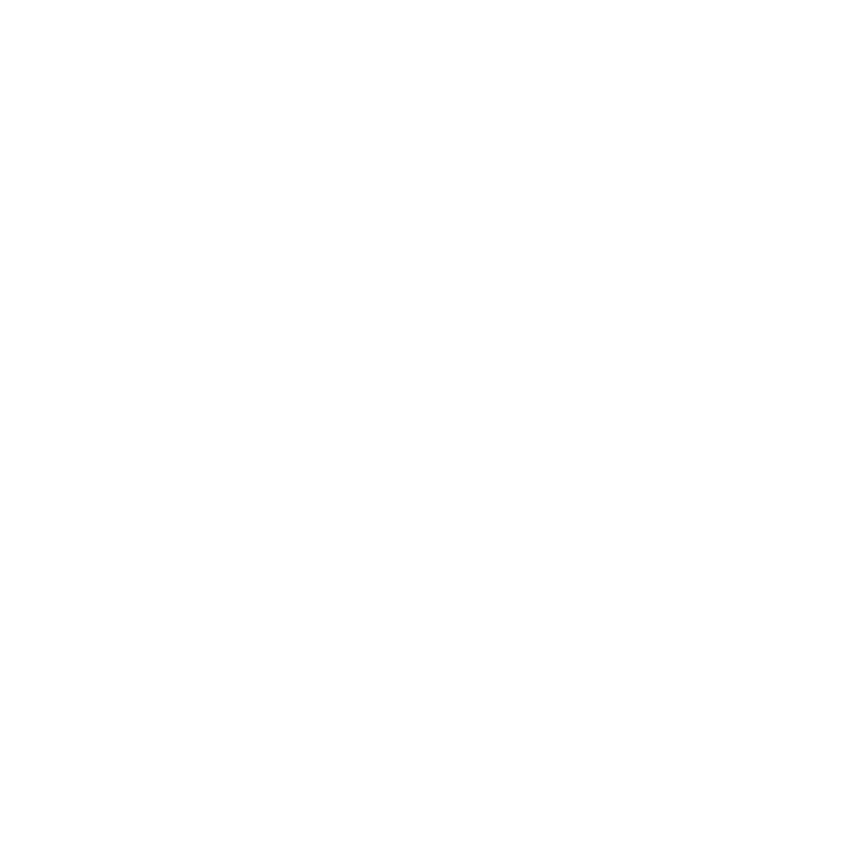
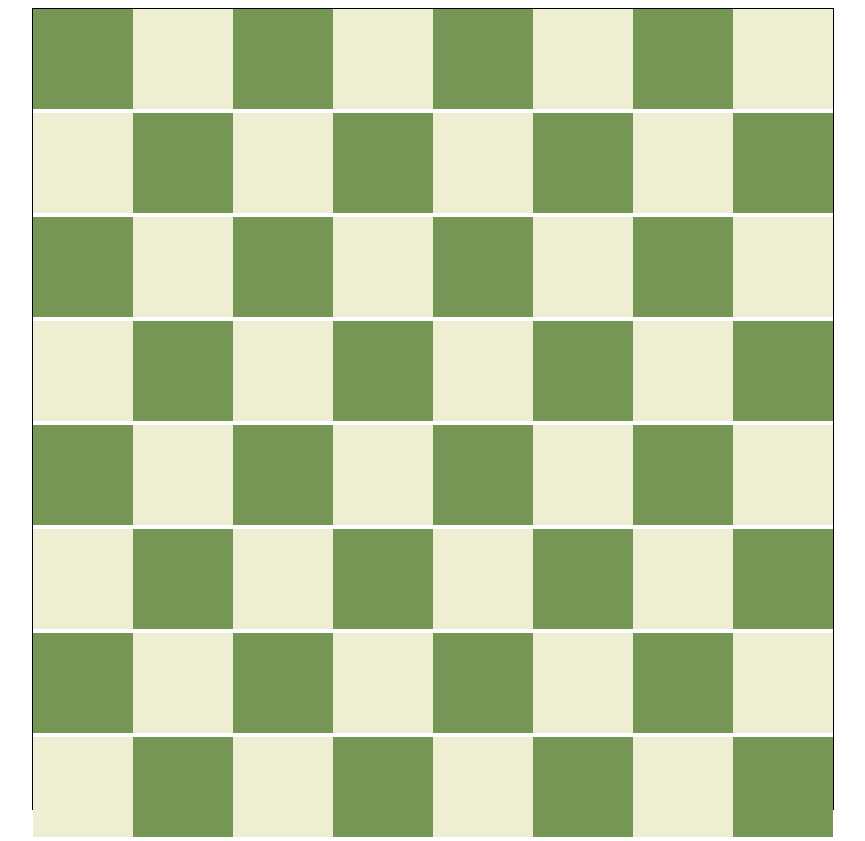
Before and after one commit to Faristol/jschess_project, a plain HTML site: page index.html in a window 1280 px wide. Shown: the whole page, without its empty margins (207-1072 px from the left). Before the commit the page ends 800 px from the top, so only its background shows below. Drawn offline with Linux system fonts and the light colour scheme.

Commit message:
Crea table fet, queda peces

```diff
--- a/index.html
+++ b/index.html
@@ -3,9 +3,11 @@
 <head>
     <meta charset="UTF-8">
     <meta name="viewport" content="width=device-width, initial-scale=1.0">
+    <link rel="stylesheet" href="styles.css">
+    <script src="main.js"></script>
     <title>Chess</title>
 </head>
 <body>
-
+    <div id="chessboard"></div>
 </body>
 </html>
--- a/main.js
+++ b/main.js
@@ -0,0 +1,27 @@
+document.addEventListener("DOMContentLoaded",start);
+function start(){
+    /*create table and put pieces*/
+    createTablePieces();
+}
+function createTablePieces(){
+    let chessBoard = document.querySelector("#chessboard");
+    /*black top white down*/
+    let charCode = 'a'.charCodeAt(0);
+   for(let i=0;i<8;i++){
+    let row = 8-i;
+    /*if i%2==0 true (starts with green) else false (starts with white)*/
+    let greenStart = i%2===0;
+    for (let j=0;j<8;j++){
+        /*if greenStart = true -> put green when j%2===0
+        -> false: put white when j%2===0
+        */
+        let color = greenStart?(j%2===0?"green":"white"):(j%2===0?"white":"green");
+        let column = String.fromCharCode((charCode+j));
+        let square = document.createElement("span");
+        square.classList.add(color);
+        square.classList.add("square");
+        square.id = column+row;
+        chessBoard.appendChild(square);
+    }
+   }
+}
--- a/styles.css
+++ b/styles.css
@@ -0,0 +1,27 @@
+#chessboard {
+    width: 800px;
+    height: 800px;
+    border: 1px solid black;
+    position: relative;
+    margin: 0 auto;
+    padding: 0;
+    box-sizing: content-box;
+}
+
+.square {
+    width: 12.5%;
+    height: 12.5%;
+    display: inline-block;
+    box-sizing: border-box;
+    margin: 0;
+    padding: 0;
+    border: none; /* Elimina el borde entre cuadrados */
+}
+
+.green {
+    background-color: #769656;
+}
+
+.white {
+    background-color: #eeeed2;
+}
```
